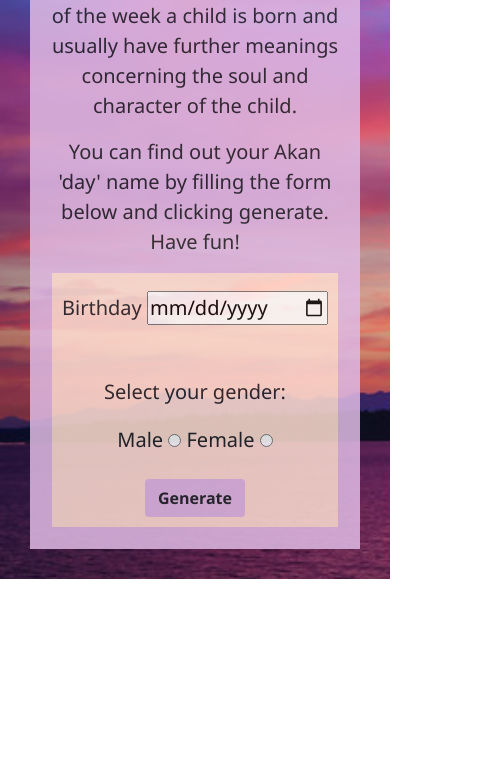
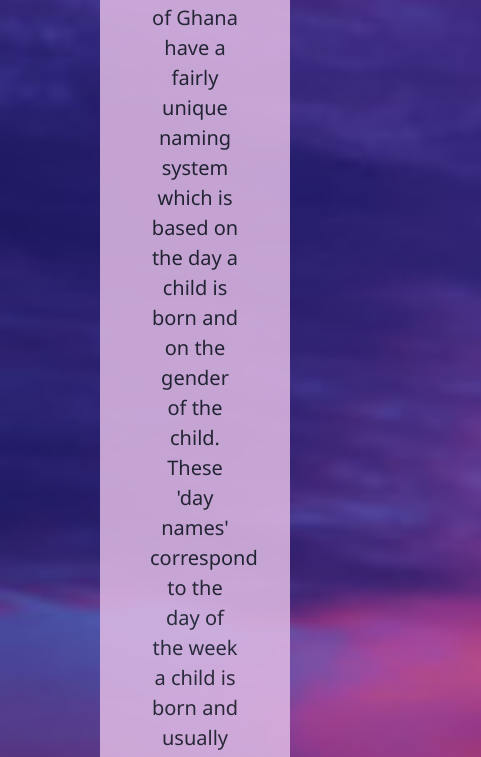
Before and after one commit to sharonkorir/Akan-Name-Generator, a plain HTML site: page index.html in a window 390 px wide. Shown: the part 343-1100 px from the top of the page, 481 px wide, since content can reach past the window. Before the commit the page ends 922 px from the top, so only its background shows below. Drawn offline with Linux system fonts and the light colour scheme.

Commit message:
revert media query changes

```diff
--- a/css/style.css
+++ b/css/style.css
@@ -38,21 +38,3 @@ form label{
   padding-top: 10px;
   padding-bottom: 24px;
 }
-
-@media screen and (max-width: 768px) {
-  .box{
-    background-color:#ffdfd3;
-    padding: 10px;
-    margin: 2px;
-    align-items: center;
-  }
-  .grid-container{
-    background-color:#e0bbe5;
-    opacity: 85%;
-    text-align:center;
-    margin: 30px;
-    padding: 20px;
-    font-family:'Segoe UI';
-    font-size: 20px;
-  }
-}
```
